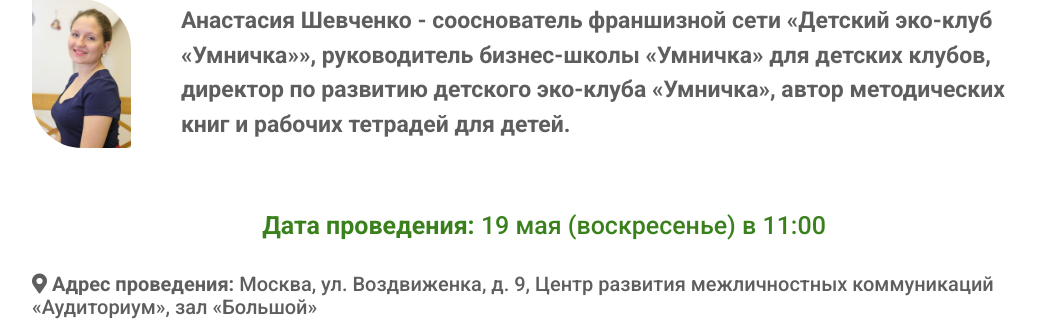
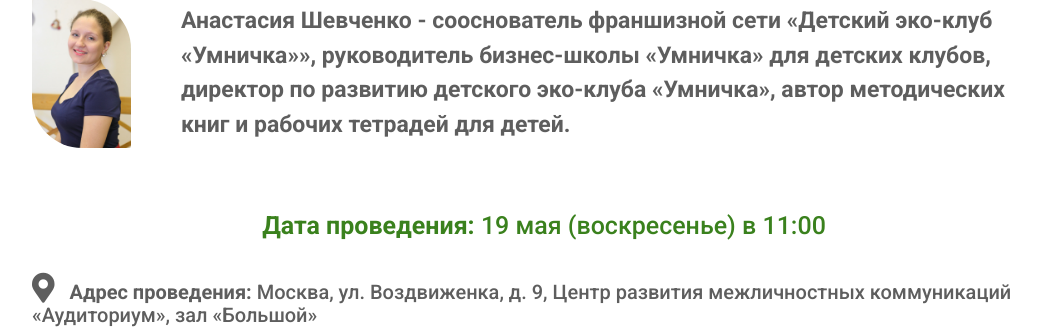
Before and after one commit to Garo1986/Garo1986.github.io, a PHP site: page / in a window 1280 px wide. Shown: the part 6167-6500 px from the top of the page, without its empty margins (96-1137 px from the left). Run offline with PHP 8.4, Linux system fonts and the light colour scheme; some libraries are stand-ins or nearby versions.

Commit message:
с иконками

```diff
--- a/landingnew/index.html
+++ b/landingnew/index.html
@@ -31,8 +31,8 @@
                 </div>
 
             </div>
-            <p class="whenData">19 мая  (воскресенье) в 11:00
-            <p class="whenData">
+            <p class="whenData"><i class="far fa-calendar-alt"></i>19 мая  (воскресенье) в 11:00</p>
+            <p class="whenData"><i class="fas fa-map-marker-alt"></i>
                         Москва, ул. Воздвиженка, д. 9, Центр развития межличностных коммуникаций «Аудиториум», зал «Большой»<br>
             </p>
     </div>
@@ -273,7 +273,7 @@
             <!-- /.contacts_title -->
             <p class="contacts_description">
                 <strong>
-                        <i class="fas fa-map-marker-alt"></i>
+                        <i class="fas fa-map-marker-alt contacts_icons"></i>
                         Адрес проведения:
                 </strong>
                 Москва, ул. Воздвиженка, д. 9, Центр развития межличностных коммуникаций «Аудиториум», зал «Большой»
--- a/landingnew/sass/_contacts.sass
+++ b/landingnew/sass/_contacts.sass
@@ -4,6 +4,8 @@
         font-size: 25px
         margin: 2rem 0
         color: #3a811d
+    &_icons
+        font-size: 30px
     &_description
         color: #5e5e5e
         font-size: 20px
--- a/landingnew/sass/_header.sass
+++ b/landingnew/sass/_header.sass
@@ -40,6 +40,8 @@
     font-size: 30px
     color: #5e5e5e
     line-height: 1.5
+.fa-calendar-alt, .fa-map-marker-alt
+    margin-right: 10px
 
 @media (max-width: 800px)
     .buttonLink
--- a/landingnew/sass/style.css
+++ b/landingnew/sass/style.css
@@ -78,6 +78,10 @@
   font-size: 30px;
   color: #5e5e5e;
   line-height: 1.5;
+}
+
+.fa-calendar-alt, .fa-map-marker-alt {
+  margin-right: 10px;
 }
 
 @media (max-width: 800px) {
@@ -323,6 +327,10 @@
   color: #3a811d;
 }
 
+.contacts_icons {
+  font-size: 30px;
+}
+
 .contacts_description {
   color: #5e5e5e;
   font-size: 20px;
```
Also changed, not shown: 1 other file.
